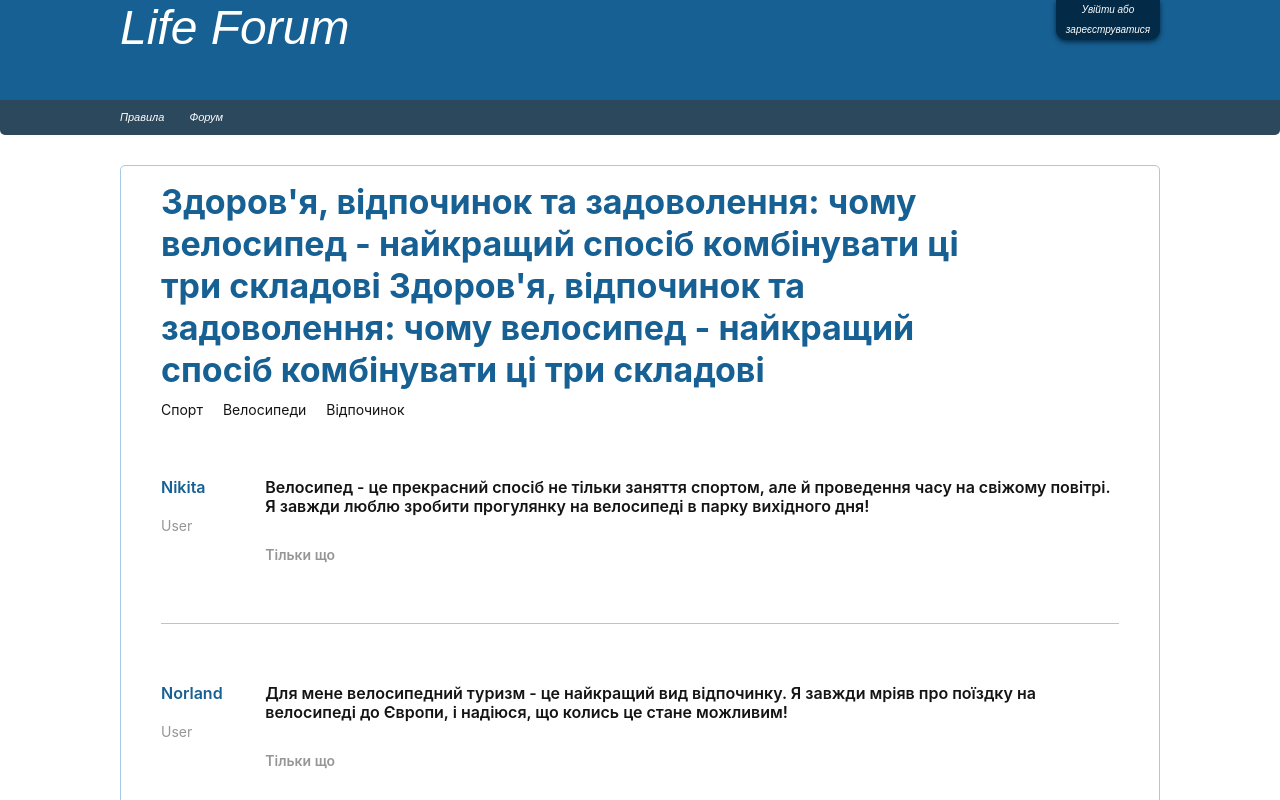
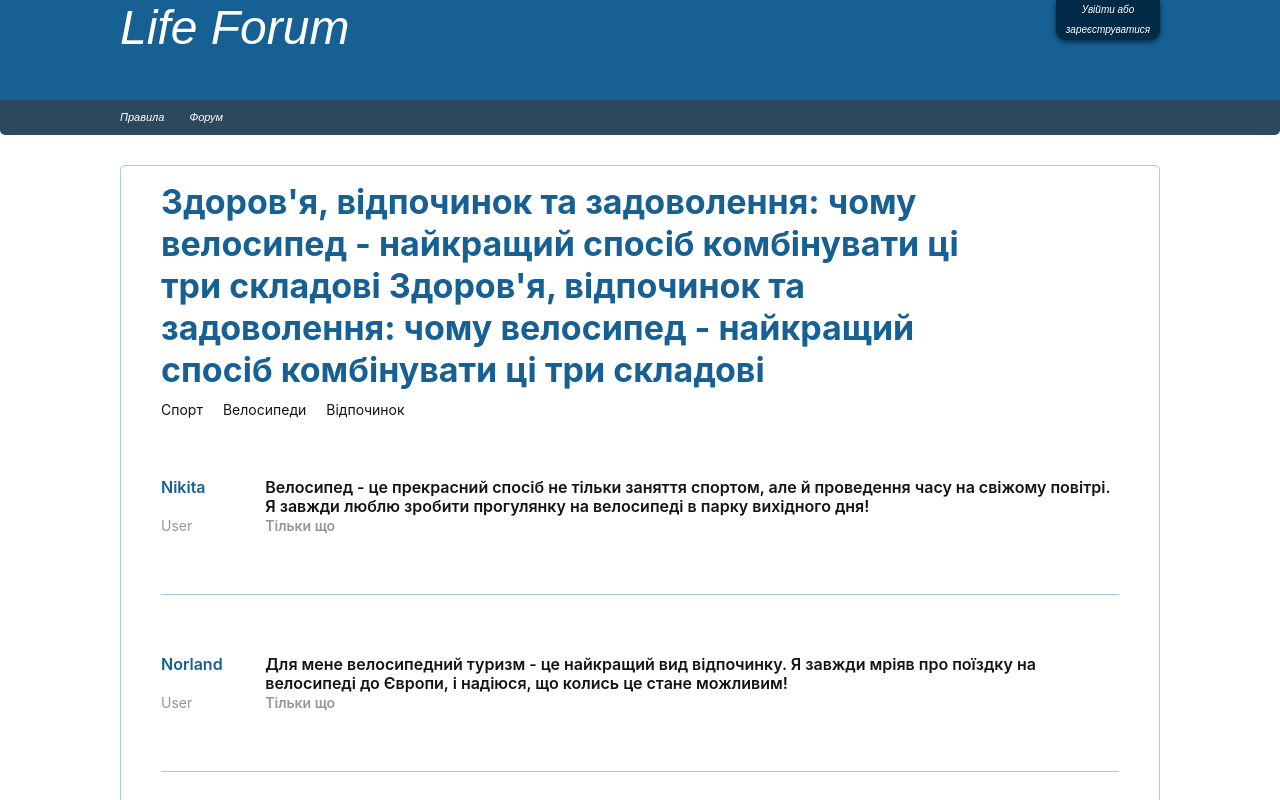
Before and after one commit to Norland77/LifeForumeVue, a Vue app: page /post/1 in a window 1280 px wide. Shown: the top 800 px of the page. Built offline with nearby package versions, Linux system fonts and the light colour scheme.

Commit message:
Fixed messages block (replace gap on justify-content) on VPost.vue

```diff
--- a/src/views/VPost.vue
+++ b/src/views/VPost.vue
@@ -125,8 +125,8 @@ for(let item in messages.value) {
   &_messages {
     display: flex;
     flex-direction: column;
+    justify-content: space-between;
     width: 92%;
-    gap: 30px;
   }
   &_message {
     font-family: 'Inter',sans-serif;
```
